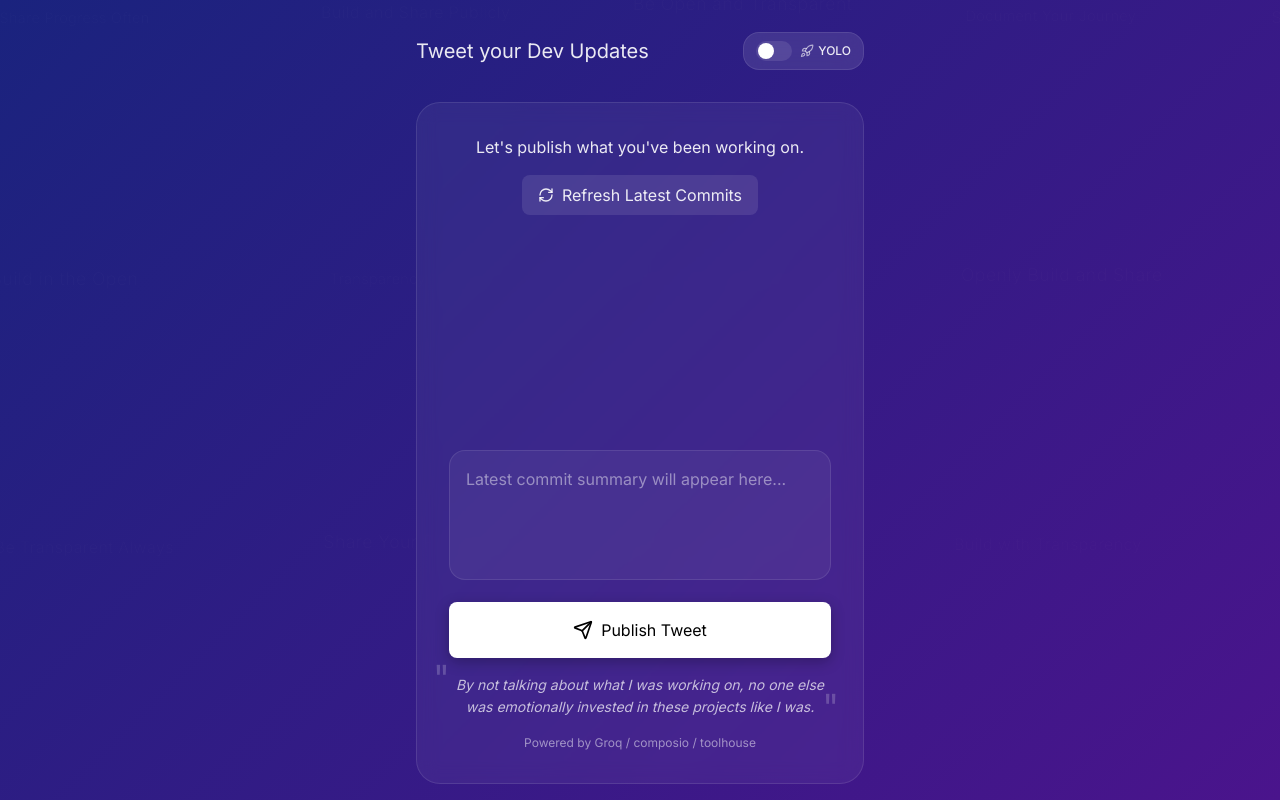
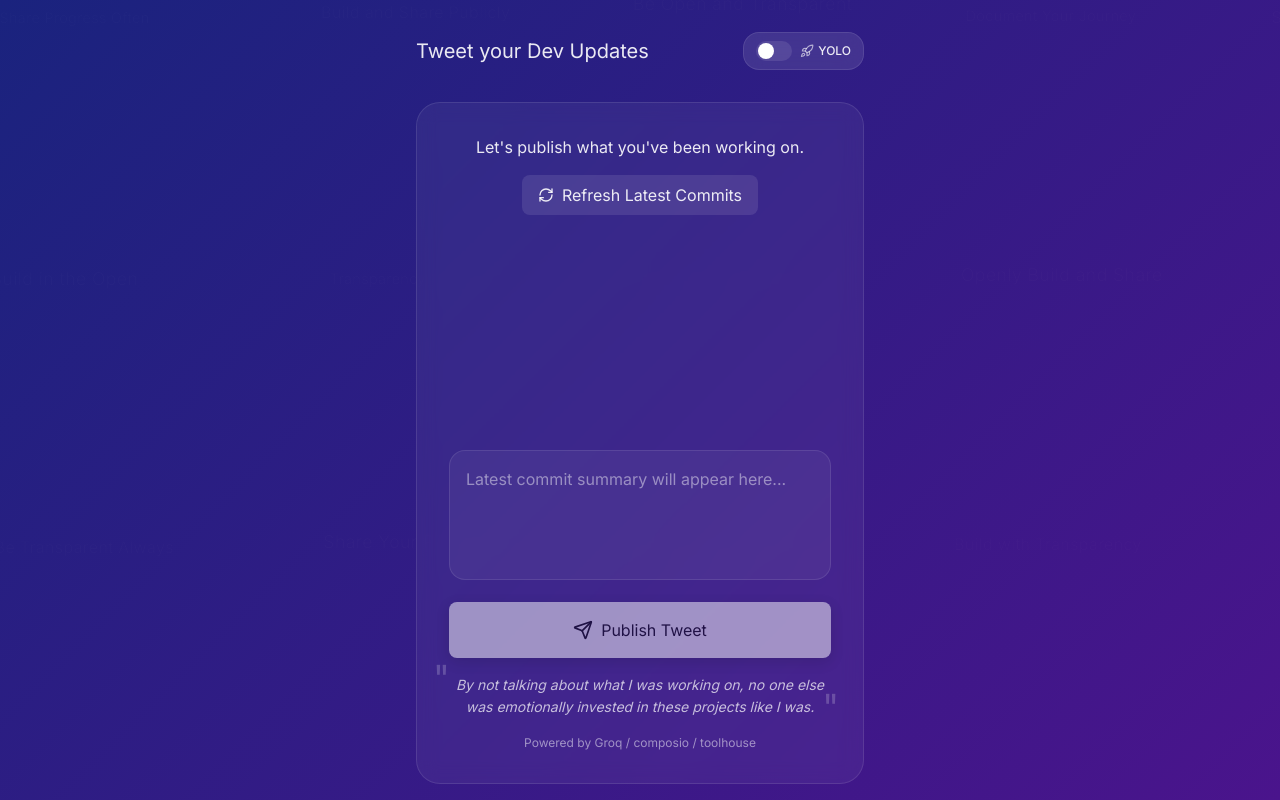
Before and after one commit to kliment-slice/MCPaaS, a Next.js app in the folder app/: page / in a window 1280 px wide. Built offline with nearby package versions, Linux system fonts and the light colour scheme.

Commit message:
yolo mode action button fix

```diff
--- a/app/app/page.tsx
+++ b/app/app/page.tsx
@@ -236,11 +236,11 @@ export default function Home() {
           <div className="mt-4 flex justify-center">
             {!yoloMode && (
               <button
-                onClick={refreshLatestCommits}
-                disabled={isLoadingCommits}
+                onClick={() => executeTweet()}
+                disabled={isExecutingTweet || !commits.trim()}
                 className="floating-button w-full py-4 px-6 bg-white text-black rounded-lg hover:bg-gray-100 transition-all disabled:opacity-50 disabled:cursor-not-allowed flex items-center justify-center gap-2"
               >
-                {isLoadingCommits ? (
+                {isExecutingTweet ? (
                   <RefreshCw className="h-5 w-5 animate-spin" />
                 ) : (
                   <>
```
